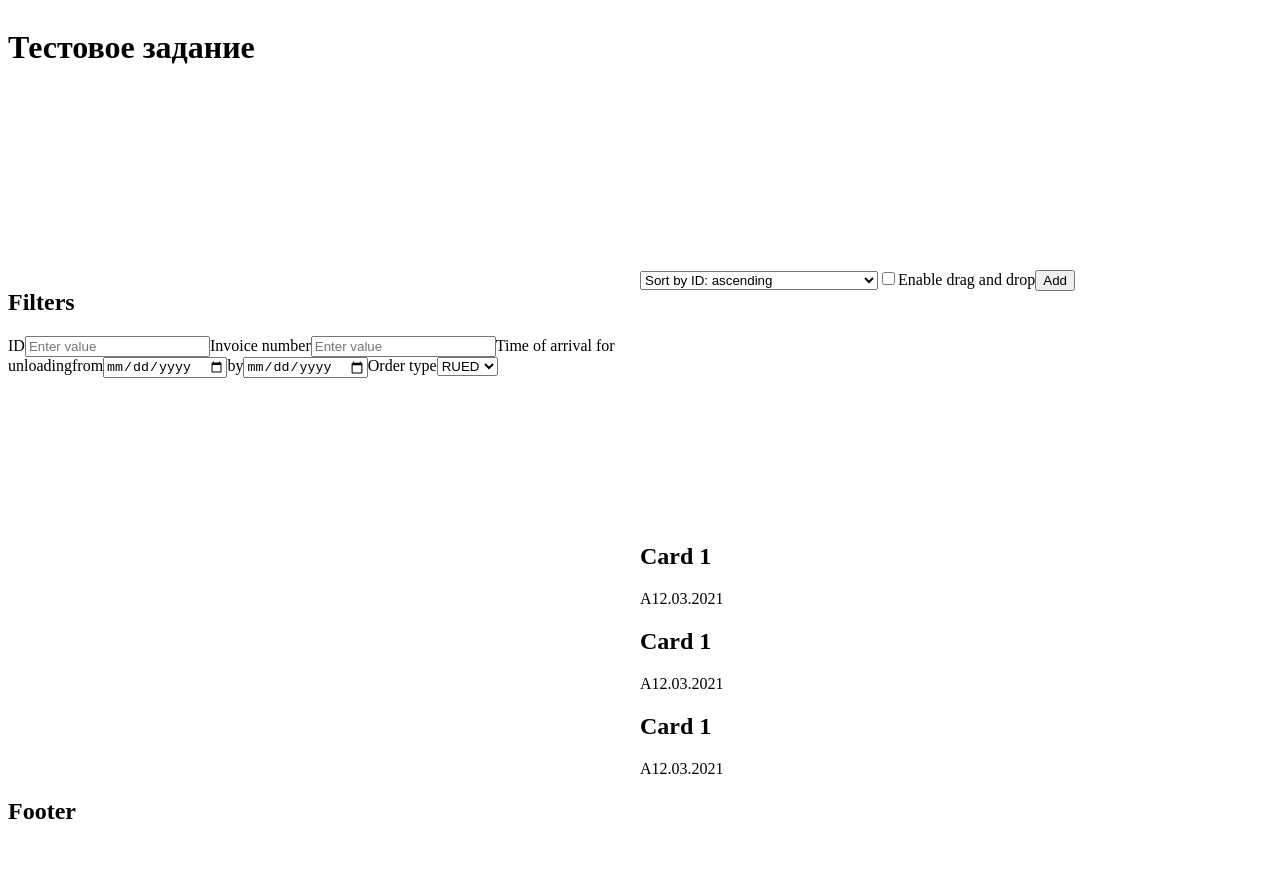
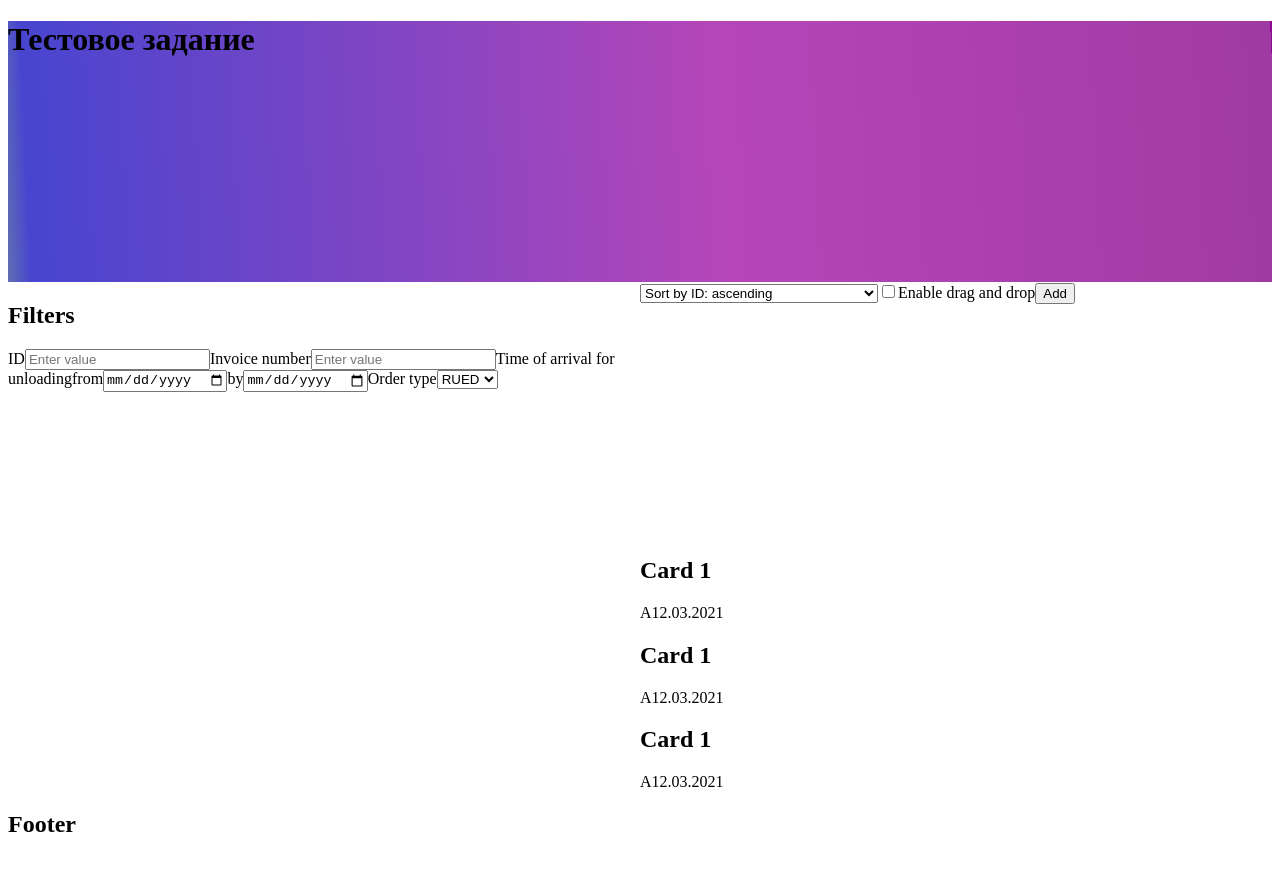
Before and after one commit to ChewbyIrinine/ksk-test-project, a React (Create React App) app: page / in a window 1280 px wide. Shown: the top 870 px of the page. Built offline with nearby package versions, Linux system fonts and the light colour scheme.

Commit message:
Centering content and header optimization

```diff
--- a/src/App/App.css
+++ b/src/App/App.css
@@ -1,16 +1,20 @@
-.app {
-	display: grid;
-	grid-auto-rows: 261px 1fr 1fr 111px;
-	grid-template-columns: 1fr 1fr;
-	grid-template-areas:
-		"header header"
-		"filters sorting"
-		"filters cards-field"
-		"footer footer";
+.header {
+	height: 261px;
+	background: linear-gradient(
+		267.21deg,
+		#900793 0.16%,
+		rgba(134, 4, 137, 0.785707) 0.16%,
+		rgba(159, 12, 162, 0.762269) 43.22%,
+		rgba(5, 1, 190, 0.734375) 98.12%,
+		rgba(0, 28, 126, 0.619792) 100.15%,
+		rgba(6, 77, 142, 0.447917) 102.03%,
+		rgba(1, 0, 60, 0) 102.73%
+	);
 }
 
-.header {
-	grid-area: header;
+.header__label {
+	padding-left: calc(50% - 720px);
+	padding-right: calc(50% - 720px);
 }
 
 .filters {
@@ -28,3 +32,14 @@
 .footer {
 	grid-area: footer;
 }
+
+.central-content {
+	display: grid;
+	grid-auto-rows: 1fr 1fr;
+	grid-template-columns: 1fr 1fr;
+	grid-template-areas:
+		"filters sorting"
+		"filters cards-field";
+	padding-left: calc(50% - 720px);
+	padding-right: calc(50% - 720px);
+}
--- a/src/App/App.js
+++ b/src/App/App.js
@@ -1,6 +1,6 @@
 import React from "react";
 
-import Header from "../Header";
+//import Header from "../Header";
 import Filters from "../Filters";
 import Sorting from "../Sorting";
 import CardsField from "../CardsField";
@@ -12,9 +12,10 @@ export default class App extends React.Component {
 	render() {
 		return (
 			<div className="app">
-				<div className="header">
-					<Header />
-				</div>
+				<header className="header">
+					<h1 className="header__label">Тестовое задание</h1>
+				</header>
+				<div className="central-content">
 					<div className="filters">
 						<Filters />
 					</div>
@@ -24,6 +25,7 @@ export default class App extends React.Component {
 					<div className="cards-field">
 						<CardsField />
 					</div>
+				</div>
 				<div className="footer">
 					<Footer />
 				</div>
--- a/src/Header/Header.js
+++ /dev/null
@@ -1,7 +0,0 @@
-import React from "react";
-
-const Header = () => {
-	return <h1>Тестовое задание</h1>;
-};
-
-export default Header;
--- a/src/Header/index.js
+++ /dev/null
@@ -1,3 +0,0 @@
-import Header from "./Header";
-
-export default Header;
```
Also changed, not shown: src/Header/Header.css (deleted). Lines whose indentation alone changed are shown as unchanged.
